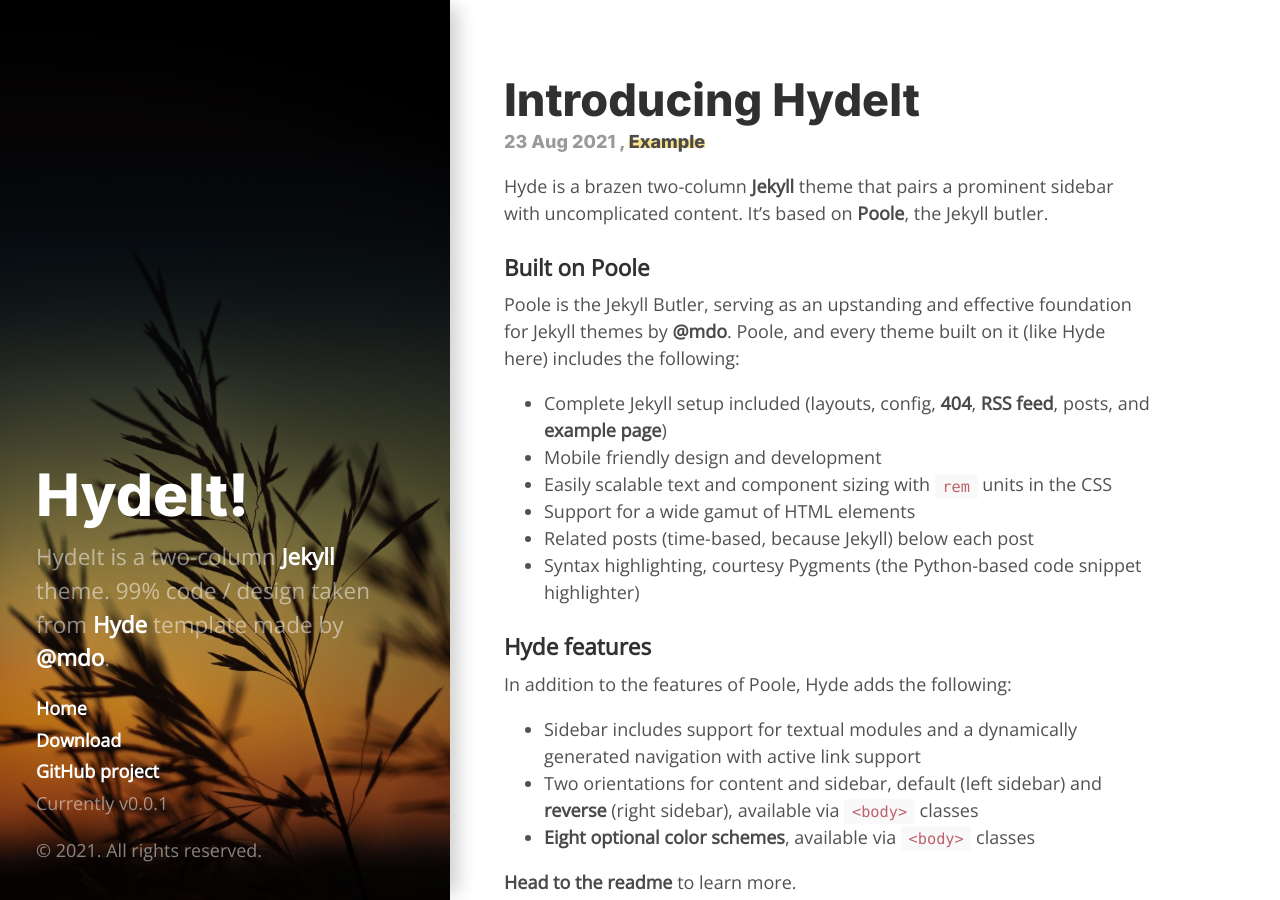
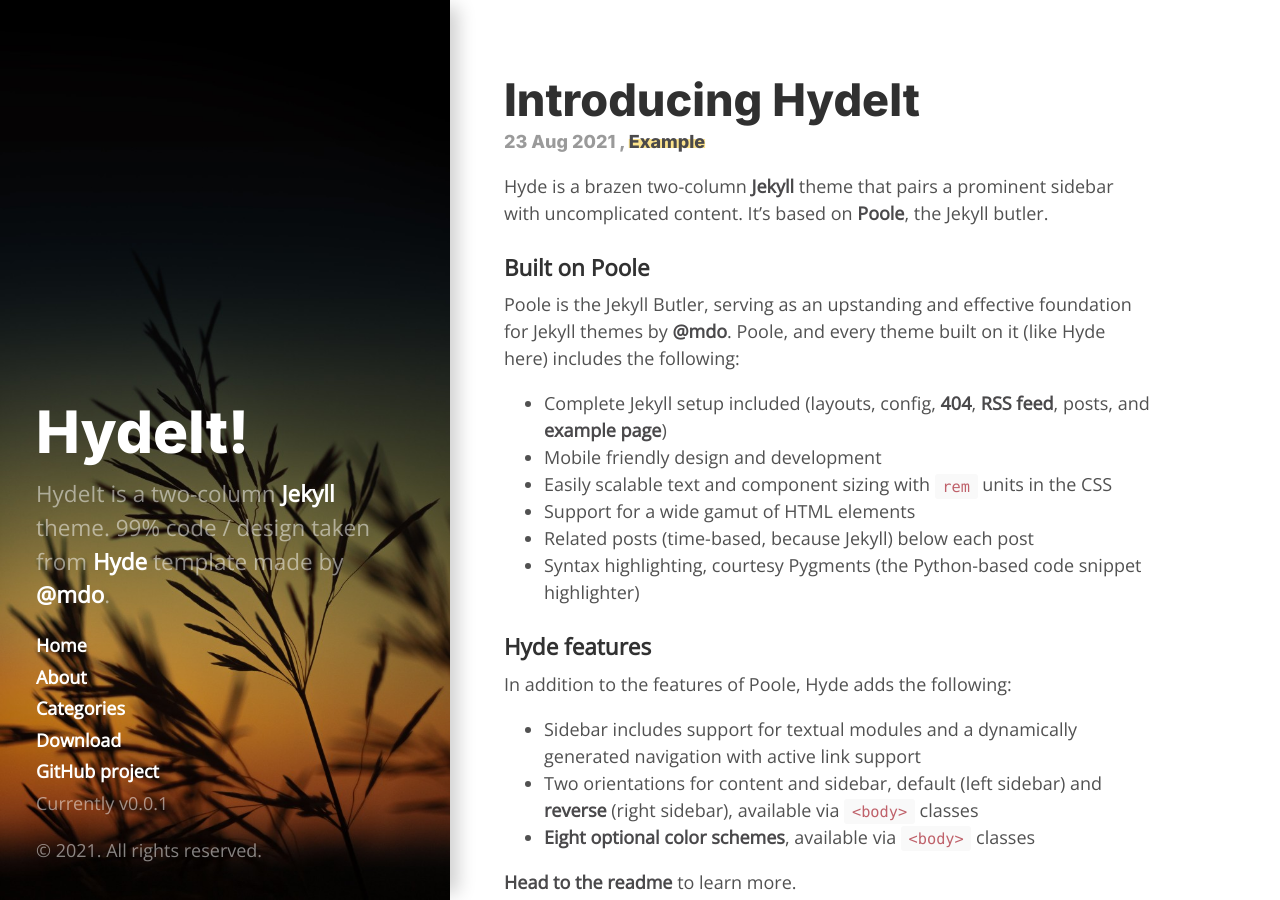
Before and after one commit to manddar/HydeIt, a Jekyll site: the page built from index.html, in a window 1280 px wide and 900 px high. Built offline with Jekyll 4.4.1, drawn with Linux system fonts in a browser that asks for light colours; the list of posts is cut into pages by our own code.

Commit message:
fixed logic to show pages

```diff
--- a/_includes/sidebar.html
+++ b/_includes/sidebar.html
@@ -11,7 +11,7 @@
 
     <nav class="sidebar-nav">
       <a class="sidebar-nav-item{% if page.title == "Home" %} active{% endif %}" href="{{ site.url }}">Home</a>
-      {% assign pages_list = site.pages %}{% for node in pages_list %}{% if node.title != null %}{% if node.layout == "page" and node.layout == "categories" %}<a class="sidebar-nav-item{% if page.url == node.url %} active{% endif %}" href="{{ node.url | absolute_url }}">{{ node.title }}</a>{% endif %}{% endif %}{% endfor %}
+      {% assign pages_list = site.pages %}{% for node in pages_list %}{% if node.title != null %}{% if node.layout == "page" or node.layout == "categories" %}<a class="sidebar-nav-item{% if page.url == node.url %} active{% endif %}" href="{{ node.url | absolute_url }}">{{ node.title }}</a>{% endif %}{% endif %}{% endfor %}
       <a class="sidebar-nav-item" href="{{ site.github.repo }}/archive/v{{ site.version }}.zip">Download</a>
       <a class="sidebar-nav-item" href="{{ site.github.repo }}">GitHub project</a>
       <span class="sidebar-nav-item">Currently v{{ site.version }}</span>
```
